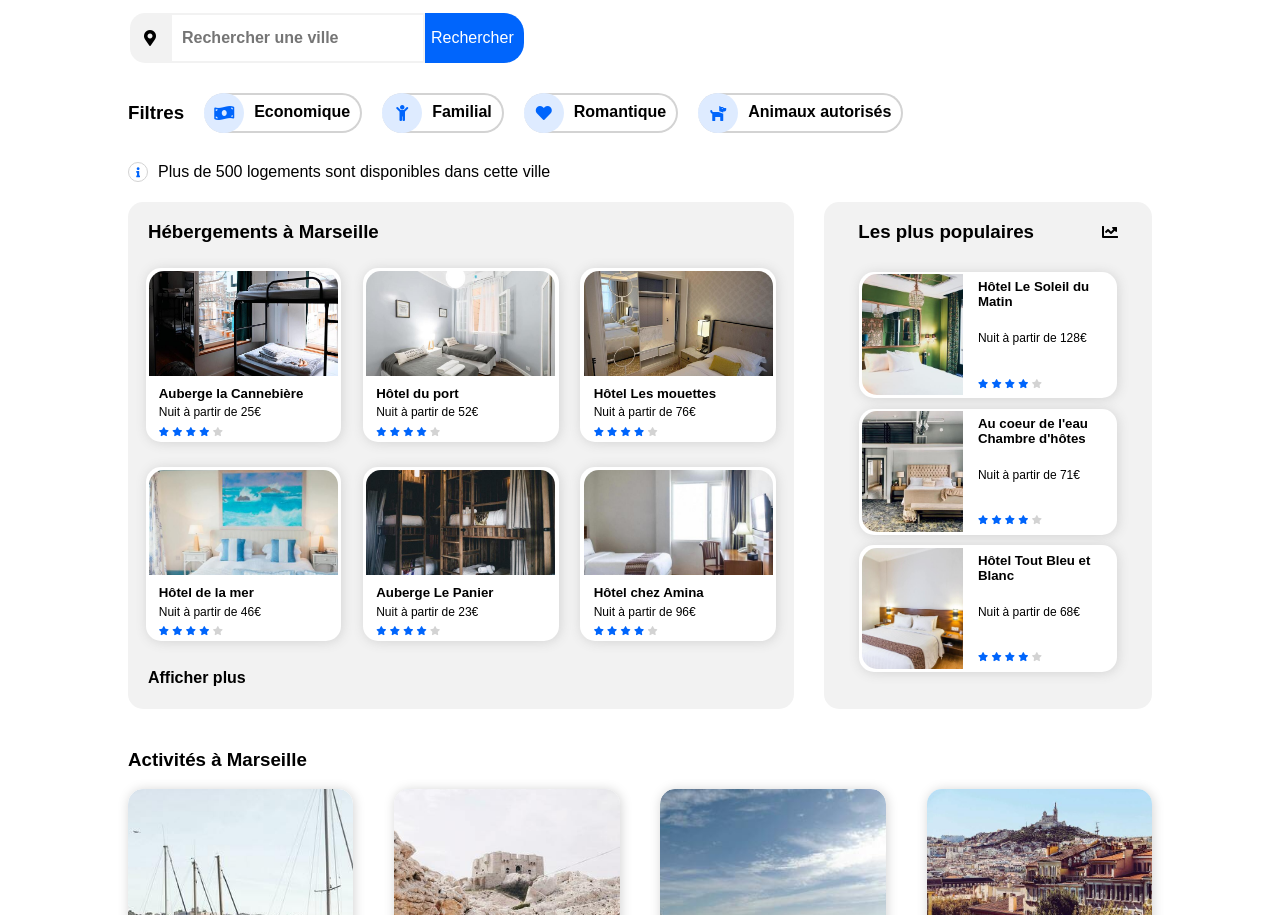
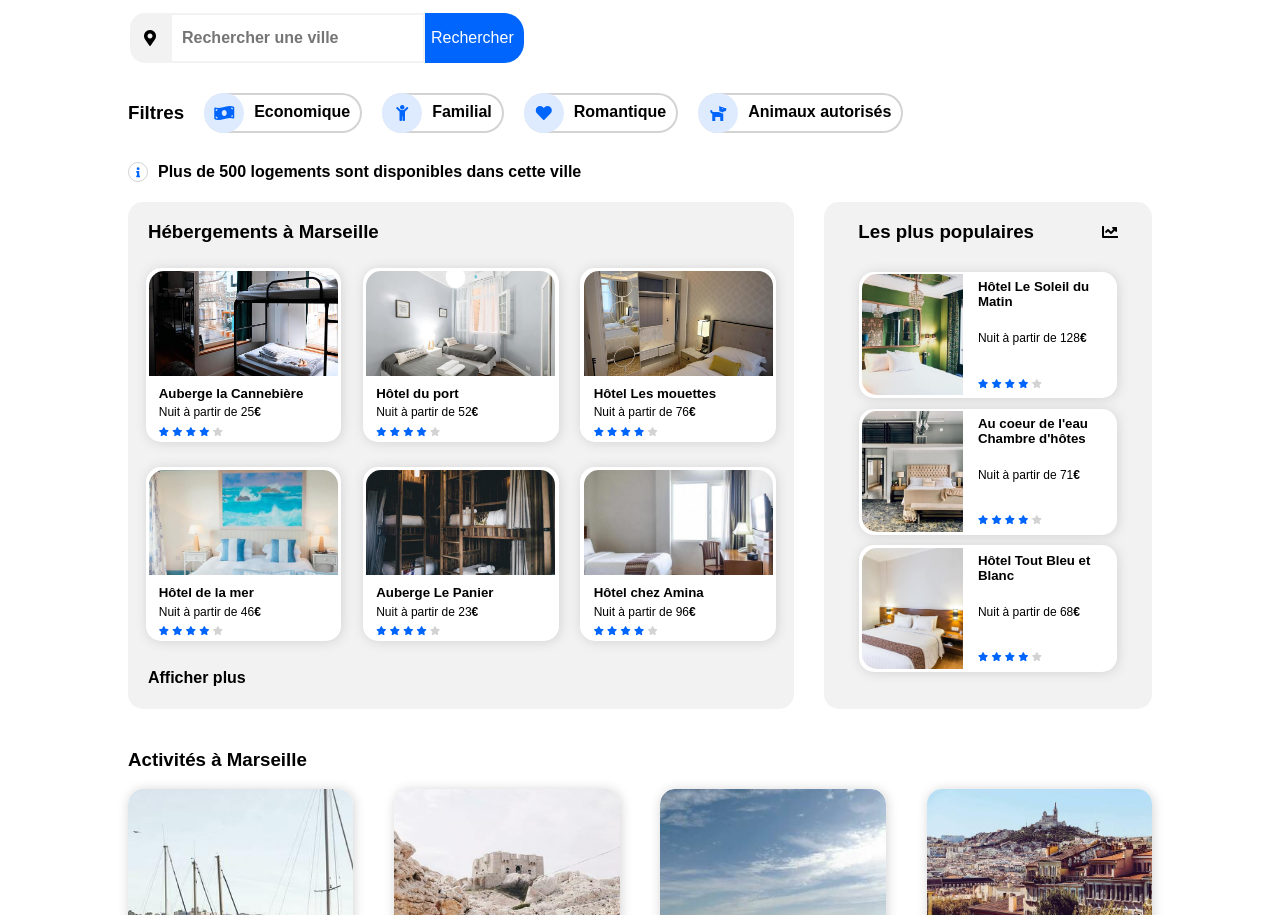
Before and after one commit to h3tan/Booki, a plain HTML site: page index.html in a window 1280 px wide. Shown: the part 185-1100 px from the top of the page. Drawn offline with Linux system fonts and the light colour scheme.

Commit message:
Add files via upload

```diff
--- a/CSS/style.css
+++ b/CSS/style.css
@@ -174,6 +174,10 @@ main
     font-size: 10px;
     border: 1px solid lightgray;
     border-radius: 50%;
+}
+#Hebergements span
+{
+    font-weight: bold;
 }
 .Etoiles
 {
--- a/index.html
+++ b/index.html
@@ -88,7 +88,7 @@
                                 </div>
                                 <div class="DetailHebergement">
                                     <h5>Auberge la Cannebière</h5>
-                                    <p>Nuit à partir de 25€</p>
+                                    <p>Nuit à partir de 25<span>€</span></p>
                                     <div class="Etoiles">
                                         <span class="EtoileBleue">
                                             <i class="fas fa-star fa-xs"></i>
@@ -110,7 +110,7 @@
                                 </div>
                                 <div class="DetailHebergement">
                                     <h5>Hôtel du port</h5>
-                                    <p>Nuit à partir de 52€</p>
+                                    <p>Nuit à partir de 52<span>€</span></p>
                                     <div class="Etoiles">
                                         <span class="EtoileBleue">
                                             <i class="fas fa-star fa-xs"></i>
@@ -132,7 +132,7 @@
                                 </div>
                                 <div class="DetailHebergement">
                                     <h5>Hôtel Les mouettes</h5>
-                                    <p>Nuit à partir de 76€</p>
+                                    <p>Nuit à partir de 76<span>€</span></p>
                                     <div class="Etoiles">
                                         <span class="EtoileBleue">
                                             <i class="fas fa-star fa-xs"></i>
@@ -154,7 +154,7 @@
                                 </div>
                                 <div class="DetailHebergement">
                                     <h5>Hôtel de la mer</h5>
-                                    <p>Nuit à partir de 46€</p>
+                                    <p>Nuit à partir de 46<span>€</span></p>
                                     <div class="Etoiles">
                                         <span class="EtoileBleue">
                                             <i class="fas fa-star fa-xs"></i>
@@ -176,7 +176,7 @@
                                 </div>
                                 <div class="DetailHebergement">
                                     <h5>Auberge Le Panier</h5>
-                                    <p>Nuit à partir de 23€</p>
+                                    <p>Nuit à partir de 23<span>€</span></p>
                                     <div class="Etoiles">
                                         <span class="EtoileBleue">
                                             <i class="fas fa-star fa-xs"></i>
@@ -198,7 +198,7 @@
                                 </div>
                                 <div class="DetailHebergement">
                                     <h5>Hôtel chez Amina</h5>
-                                    <p>Nuit à partir de 96€</p>
+                                    <p>Nuit à partir de 96<span>€</span></p>
                                     <div class="Etoiles">
                                         <span class="EtoileBleue">
                                             <i class="fas fa-star fa-xs"></i>
@@ -229,7 +229,7 @@
                                 </div>
                                 <div class="DetailPopulaire">
                                     <h5>Hôtel Le Soleil du Matin</h5>
-                                    <p>Nuit à partir de 128€</p>
+                                    <p>Nuit à partir de 128<span>€</span></p>
                                     <div class="Etoiles">
                                         <span class="EtoileBleue">
                                             <i class="fas fa-star fa-xs"></i>
@@ -251,7 +251,7 @@
                                 </div>
                                 <div class="DetailPopulaire">
                                     <h5>Au coeur de l'eau Chambre d'hôtes</h5>
-                                    <p>Nuit à partir de 71€</p>
+                                    <p>Nuit à partir de 71<span>€</span></p>
                                     <div class="Etoiles">
                                         <span class="EtoileBleue">
                                             <i class="fas fa-star fa-xs"></i>
@@ -273,7 +273,7 @@
                                 </div>
                                 <div class="DetailPopulaire">
                                     <h5>Hôtel Tout Bleu et Blanc</h5>
-                                    <p>Nuit à partir de 68€</p>
+                                    <p>Nuit à partir de 68<span>€</span></p>
                                     <div class="Etoiles">
                                         <span class="EtoileBleue">
                                             <i class="fas fa-star fa-xs"></i>
```
